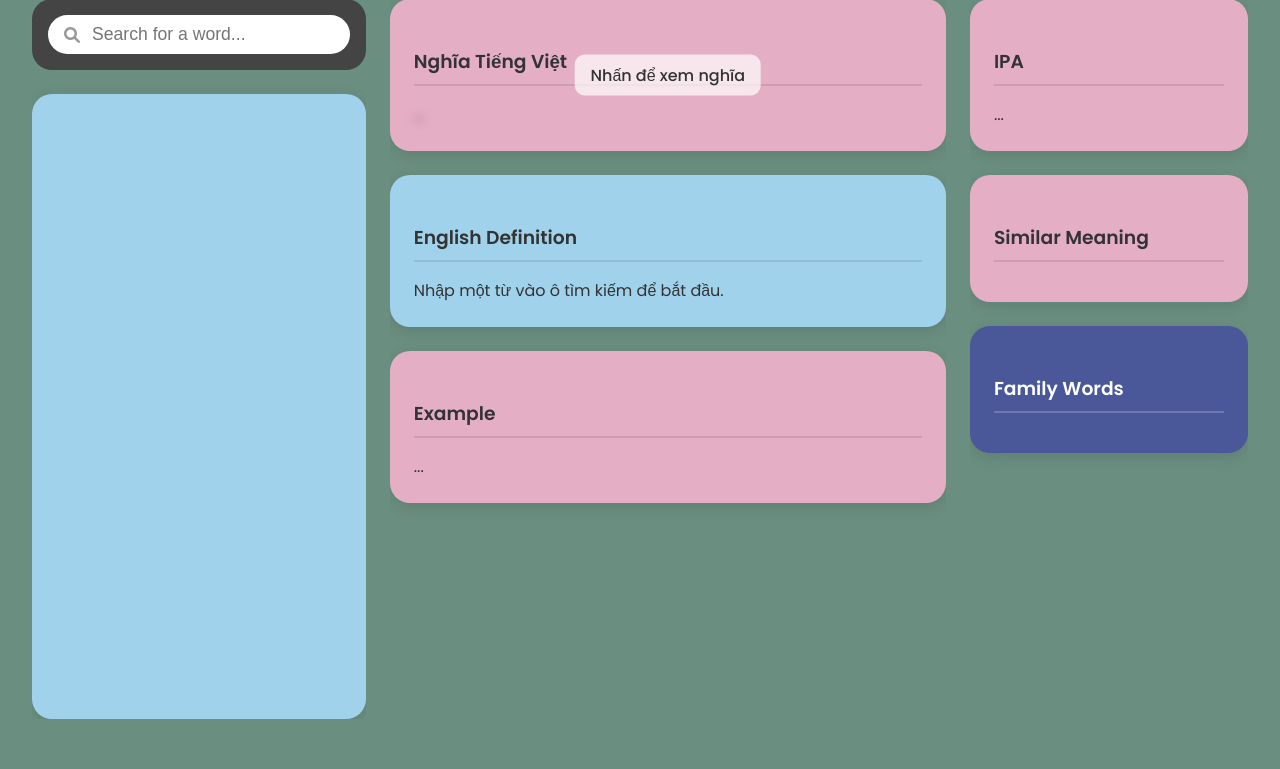
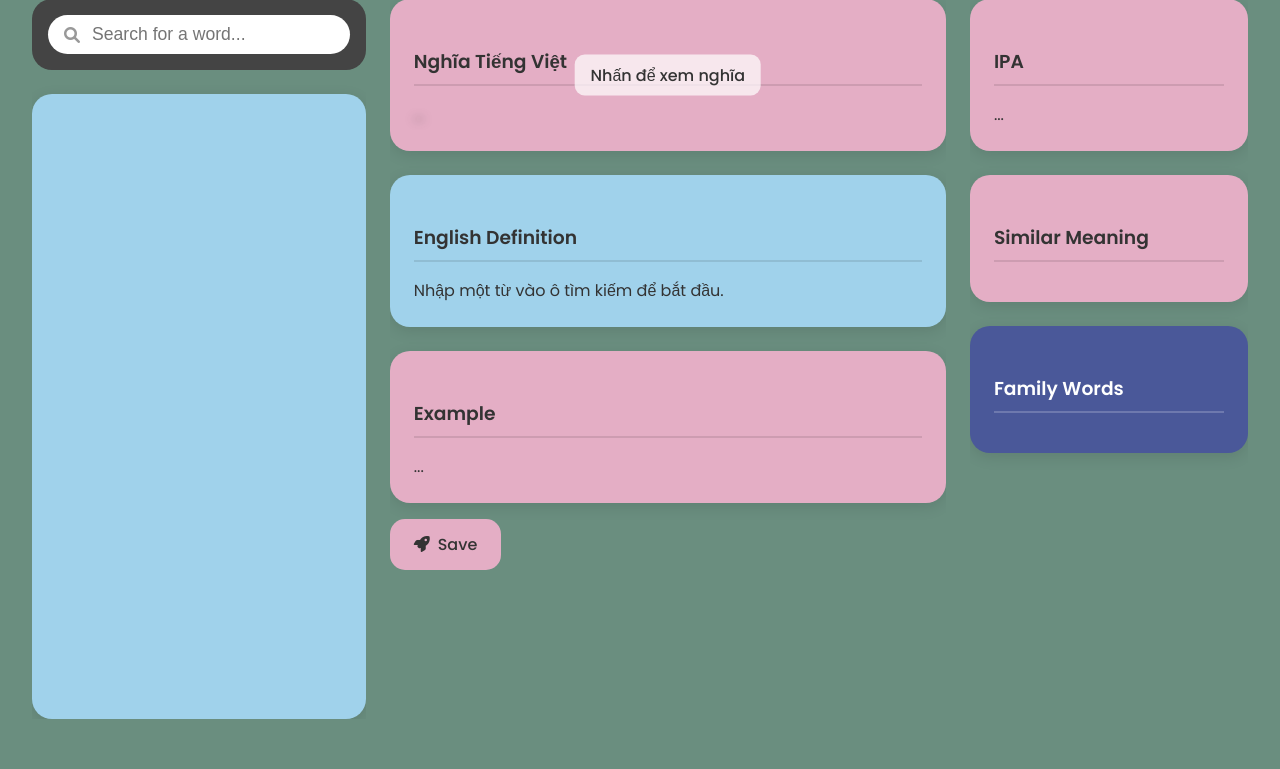
Before and after one commit to ntuanh/MyVocab, a Flask app: page / in a window 1280 px wide. Shown: the part 73-842 px from the top of the page. Run offline with Flask 3, Linux system fonts and the light colour scheme.

Commit message:
improve response time; basic functions are working correctly

```diff
--- a/my_website/app.py
+++ b/my_website/app.py
@@ -1,19 +1,34 @@
 # my_website/app.py
-from flask import Flask, render_template, request
-from handle_request import get_dictionary_data # Đổi tên hàm import
+
+from flask import Flask, render_template, request, jsonify
+# Đảm bảo bạn đang import đúng các hàm
+from handle_request import get_dictionary_data, save_word_to_file
 
 app = Flask(__name__)
 
+# --- ĐÂY LÀ ROUTE BỊ THIẾU HOẶC SAI ---
 @app.route('/')
 def index():
+    """
+    Hàm này rất quan trọng. Nó nói cho Flask biết phải làm gì
+    khi người dùng truy cập vào trang chủ http://127.0.0.1:5000.
+    Nó sẽ tìm và hiển thị file 'index.html'.
+    """
     return render_template('index.html')
+# --------------------------------------
 
 @app.route('/chat', methods=['POST'])
 def chat():
+    """Endpoint để tra từ"""
     data = request.get_json()
     user_message = data.get('message')
-    # Gọi thẳng hàm mới, nó đã trả về định dạng response của Flask
     return get_dictionary_data(user_message)
+
+@app.route('/save_word', methods=['POST'])
+def save_word():
+    """Endpoint để lưu từ"""
+    word_data = request.get_json()
+    return save_word_to_file(word_data)
 
 if __name__ == '__main__':
     app.run(debug=True)
--- a/my_website/static/script.js
+++ b/my_website/static/script.js
@@ -18,19 +18,33 @@ document.addEventListener('DOMContentLoaded', () => {
     const synonymListEl = document.getElementById('synonym-list');
     const familyListEl = document.getElementById('family-list');
 
+    // Nút Save
+    const saveButton = document.getElementById('save-button');
+
+    // Biến tạm để lưu dữ liệu của từ đang hiển thị
+    let currentWordData = null;
+
     /**
-     * Cập nhật toàn bộ giao diện với dữ liệu mới từ API
+     * Cập nhật toàn bộ giao diện với dữ liệu mới từ API hoặc từ cache
      * @param {object} data - Đối tượng JSON chứa thông tin từ vựng
      */
     function updateUI(data) {
+        // Lưu dữ liệu từ hiện tại để có thể dùng cho việc lưu trữ
+        currentWordData = data;
+
+        // Cập nhật các panel chính
         definitionEl.textContent = data.english_definition || 'N/A';
         exampleEl.textContent = data.example || 'N/A';
         vietnameseMeaningEl.textContent = data.vietnamese_meaning || 'N/A';
+
+        // Reset trạng thái ẩn/hiện của panel nghĩa tiếng Việt
         vietnamesePanel.classList.add('hidden');
         vietnamesePanel.classList.remove('revealed');
 
+        // Cập nhật các panel bên phải
         ipaEl.textContent = data.pronunciation_ipa || 'N/A';
 
+        // Tạo tag cho từ đồng nghĩa
         synonymListEl.innerHTML = '';
         if (data.synonyms && data.synonyms.length > 0) {
             data.synonyms.forEach(word => {
@@ -43,6 +57,7 @@ document.addEventListener('DOMContentLoaded', () => {
             synonymListEl.innerHTML = 'N/A';
         }
 
+        // Tạo tag cho họ từ
         familyListEl.innerHTML = '';
         if (data.family_words && data.family_words.length > 0) {
              data.family_words.forEach(word => {
@@ -60,11 +75,24 @@ document.addEventListener('DOMContentLoaded', () => {
             imageEl.src = data.image_url;
             imageEl.alt = `Image for '${data.word}'`;
             imageEl.style.display = 'block';
-            imagePanel.style.backgroundColor = 'transparent'; // Nền trong suốt để ảnh nổi bật
+            imagePanel.style.backgroundColor = 'transparent';
         } else {
             imageEl.style.display = 'none';
-            imagePanel.style.backgroundColor = 'var(--panel-blue)'; // Hiện lại màu nền
+            imagePanel.style.backgroundColor = 'var(--panel-blue)';
             imageEl.alt = 'No image found';
+        }
+
+        // Cập nhật trạng thái nút "Save" dựa trên dữ liệu từ backend
+        if (data.is_saved) {
+            // Nếu từ này đã được lưu từ trước, hiển thị trạng thái "Saved"
+            saveButton.disabled = true; // Bạn có thể đặt là false nếu muốn cho phép lưu lại
+            saveButton.classList.add('saved');
+            saveButton.innerHTML = '<i class="fas fa-check"></i> Saved!';
+        } else {
+            // Nếu đây là từ mới, cho phép lưu
+            saveButton.disabled = false;
+            saveButton.classList.remove('saved');
+            saveButton.innerHTML = '<i class="fas fa-rocket"></i> Save';
         }
     }
 
@@ -82,9 +110,15 @@ document.addEventListener('DOMContentLoaded', () => {
         imageEl.style.display = 'none';
         imageEl.alt = 'Image for the searched word';
         imagePanel.style.backgroundColor = 'var(--panel-blue)';
+
+        // Vô hiệu hóa và reset nút Save
+        currentWordData = null;
+        saveButton.disabled = true;
+        saveButton.classList.remove('saved');
+        saveButton.innerHTML = '<i class="fas fa-rocket"></i> Save';
     }
 
-    // Xử lý sự kiện tìm kiếm
+    // Xử lý sự kiện tìm kiếm từ
     searchForm.addEventListener('submit', async (e) => {
         e.preventDefault();
         const word = wordInput.value.trim();
@@ -119,4 +153,42 @@ document.addEventListener('DOMContentLoaded', () => {
             vietnamesePanel.classList.add('revealed');
         }
     });
+
+    // Xử lý sự kiện click nút Save
+    saveButton.addEventListener('click', async () => {
+        if (!currentWordData) return;
+
+        saveButton.disabled = true;
+        saveButton.textContent = 'Saving...';
+
+        try {
+            const response = await fetch('/save_word', {
+                method: 'POST',
+                headers: { 'Content-Type': 'application/json' },
+                body: JSON.stringify(currentWordData)
+            });
+
+            const result = await response.json();
+
+            if (response.ok) {
+                saveButton.classList.add('saved');
+                saveButton.innerHTML = '<i class="fas fa-check"></i> Saved!';
+                // Cập nhật lại trạng thái đã lưu cho dữ liệu hiện tại
+                currentWordData.is_saved = true;
+            } else {
+                alert(`Error: ${result.error}`);
+                saveButton.disabled = false;
+                saveButton.textContent = 'Save';
+            }
+
+        } catch (error) {
+            console.error('Save Error:', error);
+            alert('Failed to save word. Please check the server.');
+            saveButton.disabled = false;
+            saveButton.textContent = 'Save';
+        }
+    });
+
+    // Gọi resetUI lúc ban đầu để vô hiệu hóa nút save
+    resetUI('Nhập một từ vào ô tìm kiếm để bắt đầu.');
 });
--- a/my_website/static/style.css
+++ b/my_website/static/style.css
@@ -159,3 +159,42 @@ body {
 #family-panel .tag {
     background-color: rgba(255,255,255,0.2);
 }
+
+/* Thêm vào cuối file style.css */
+
+#action-buttons {
+    display: flex;
+    justify-content: flex-start; /* Hoặc center, flex-end tùy ý */
+    gap: 1rem;
+    margin-top: -0.5rem; /* Điều chỉnh khoảng cách với panel trên */
+}
+
+.action-btn {
+    display: flex;
+    align-items: center;
+    gap: 0.5rem;
+    padding: 0.8rem 1.5rem;
+    font-size: 1rem;
+    font-weight: 500;
+    font-family: 'Poppins', sans-serif;
+    border: none;
+    border-radius: 15px;
+    cursor: pointer;
+    transition: all 0.2s ease-in-out;
+}
+
+#save-button {
+    background-color: var(--panel-pink);
+    color: var(--text-color);
+}
+
+#save-button:hover {
+    transform: translateY(-2px);
+    box-shadow: 0 4px 8px rgba(0,0,0,0.15);
+}
+
+#save-button.saved {
+    background-color: #90ee90; /* Màu xanh lá cây khi đã lưu */
+    color: white;
+    transform: scale(1.05);
+}
--- a/my_website/templates/index.html
+++ b/my_website/templates/index.html
@@ -37,8 +37,14 @@
                 <h3>Example</h3>
                 <p id="example-sentence">...</p>
             </div>
+
+            <!-- NÚT SAVE MỚI -->
+            <div id="action-buttons">
+                <button id="save-button" class="action-btn" title="Save this word">
+                    <i class="fas fa-rocket"></i> Save
+                </button>
+            </div>
         </main>
-
         <!-- CỘT BÊN PHẢI -->
         <aside id="right-panel">
             <div id="ipa-panel" class="panel pink">
```
Also changed, not shown: my_website/handle_request.py (+83 -27 lines).
